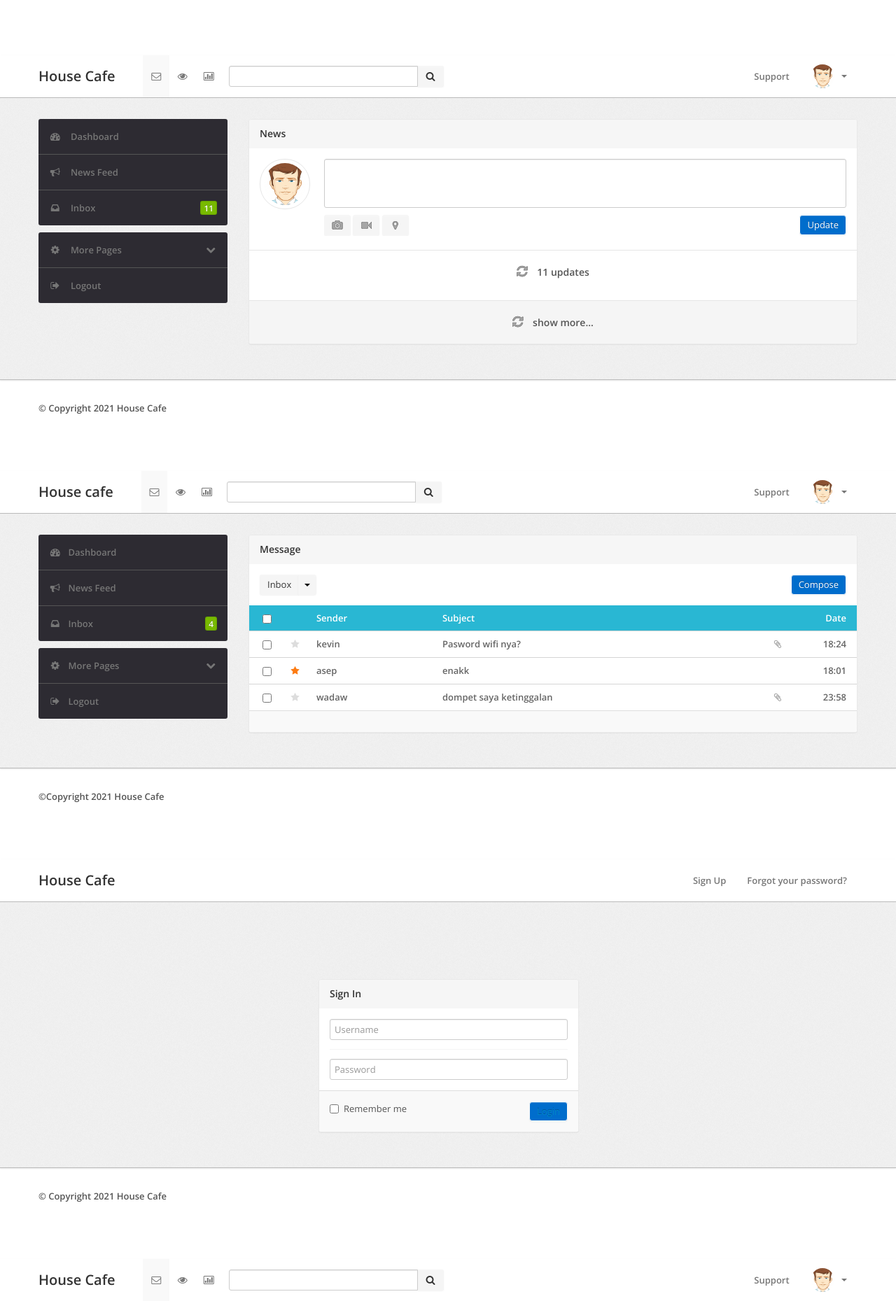
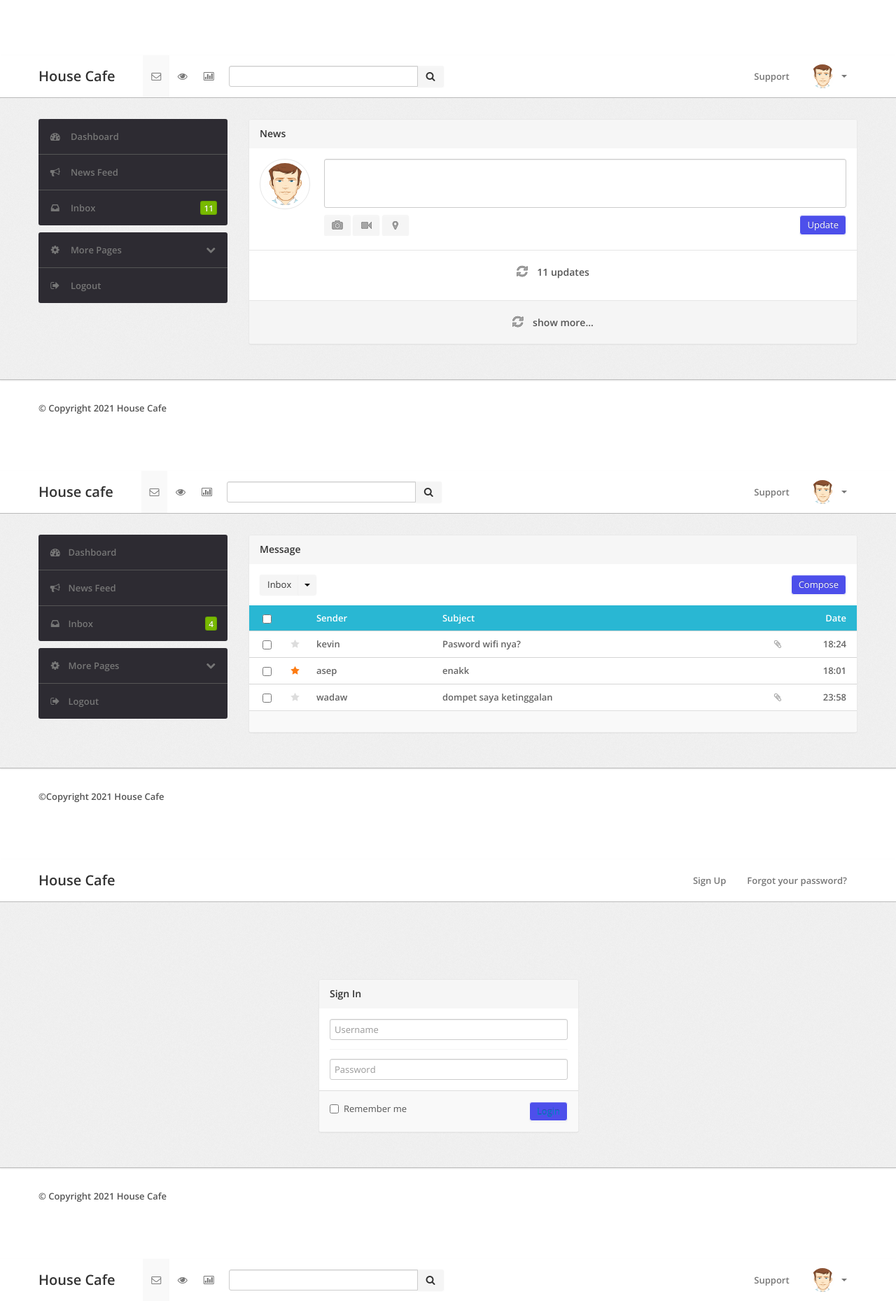
Before and after one commit to alfinlutfi277/Admin-WEB-UTS, a PHP site: page /index.php in a window 1280 px wide. Shown: the part 1159-3018 px from the top of the page at 70% size. Run offline with PHP 8.4, Linux system fonts and the light colour scheme.

Commit message:
Update theme.css

```diff
--- a/css/theme.css
+++ b/css/theme.css
@@ -690,6 +690,7 @@ fieldset[disabled] .btn-default:hover {
 
 .btn-primary {
 	color: #fff;
+	background-color: #4d4feb;
 	border-color: #fcfcfc
 }
 
```
